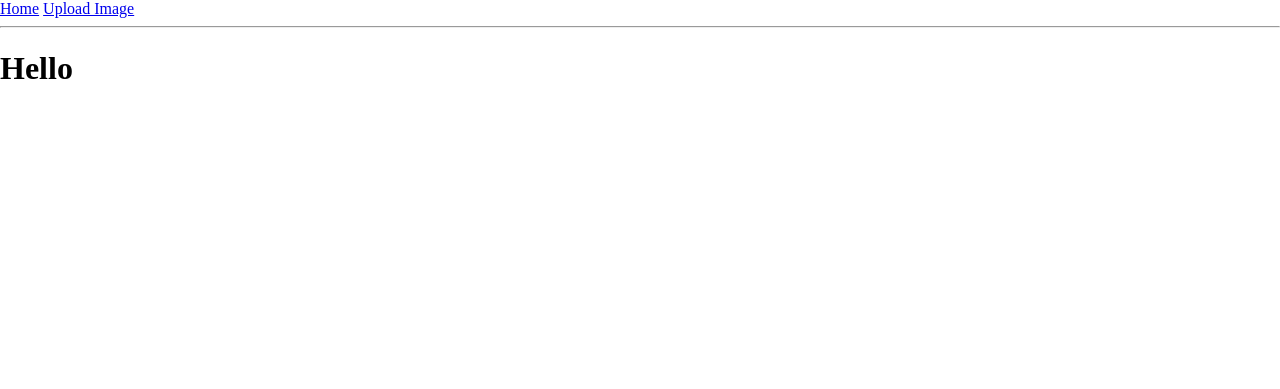
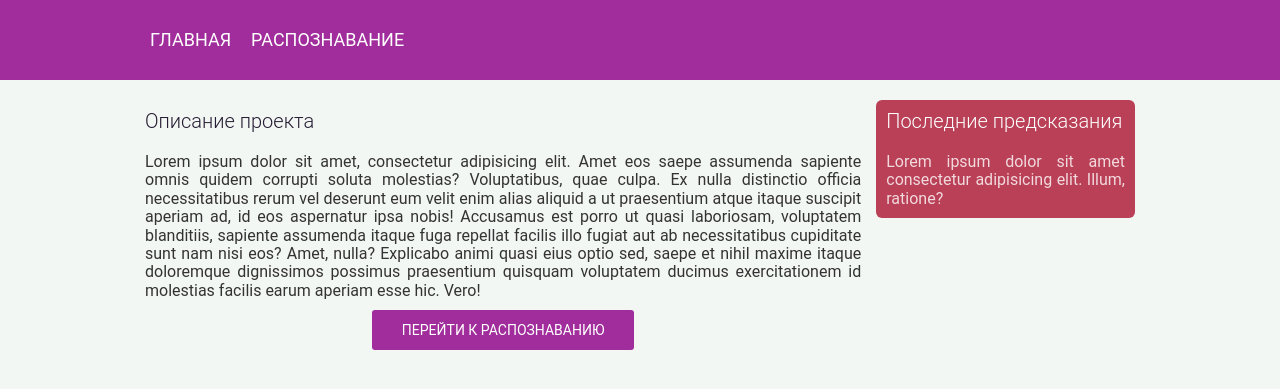
Before and after one commit to RouSage/diploma-webapp, a Flask app: page / in a window 1280 px wide. Shown: the top 389 px of the page. Run offline with Flask 2, Linux system fonts and the light colour scheme; some libraries are stand-ins or nearby versions.

Commit message:
Navbar and basic Index page markup

```diff
--- a/app/static/css/style.css
+++ b/app/static/css/style.css
@@ -0,0 +1,130 @@
+* {
+  box-sizing: border-box;
+}
+
+body {
+  font-family: 'Roboto', sans-serif;
+  background-color: #f3f7f4;
+  font-size: 16px;
+}
+
+a {
+  text-decoration: none;
+  display: block;
+}
+
+p {
+  margin: 0;
+}
+
+h3 {
+  font-size: 20px;
+  font-weight: 300;
+  margin-top: 0;
+}
+
+.nav-header {
+  background-color: #a02d9b;
+}
+
+.container {
+  max-width: 1000px;
+  margin: auto;
+}
+
+.navbar-items {
+  min-height: 80px;
+  list-style: none;
+  display: flex;
+  margin: 0;
+  padding: 0;
+}
+.navbar-items li {
+  display: flex;
+}
+.navbar-items a {
+  text-transform: uppercase;
+  display: flex;
+  align-items: center;
+  justify-content: center;
+  padding: 10px;
+  font-size: 18px;
+  text-align: center;
+  color: #ffffff;
+}
+.navbar-items a:hover {
+  color: #ffffff;
+  background-color: rgba(255, 255, 255, 0.1);
+}
+.navbar-items a.active {
+  color: #ffffff;
+  background-color: rgba(255, 255, 255, 0.1);
+}
+
+.card {
+  background-color: #999999;
+  padding: 10px;
+  border-radius: 6px;
+}
+.card-secondary {
+  background-color: #b94056;
+  padding: 10px;
+  border-radius: 6px;
+}
+.card-title {
+  color: white;
+  font-size: 20px;
+}
+.card-text {
+  color: rgba(255, 255, 255, 0.8);
+  font-size: 16px;
+  text-align: justify;
+}
+
+.wrapper {
+  display: flex;
+  flex-flow: row nowrap;
+  align-items: flex-start;
+  margin-top: 10px;
+  padding: 10px 5px;
+}
+.wrapper .project-description {
+  flex: 3;
+  margin-right: 15px;
+  padding-top: 10px;
+}
+.project-description p {
+  text-align: justify;
+  font-size: 16px;
+  color: #333333;
+}
+.project-description .project-description-title {
+  color: #261e33;
+}
+.project-description .project-description-footer {
+  display: flex;
+  align-items: center;
+  justify-content: center;
+}
+.wrapper .last-pred {
+  flex: 1 2;
+}
+
+.btn {
+  border: none;
+  border-radius: 3px;
+  background-color: #999999;
+  color: white;
+  padding: 12px 30px;
+  margin: 10px 1px;
+  font-size: 14px;
+  font-weight: 400;
+  text-transform: uppercase;
+}
+.btn.btn-primary {
+  background-color: #a02d9b;
+}
+.btn.btn-primary:hover {
+  color: #ffffff;
+  background-color: #a02d9ac7;
+}
--- a/app/templates/base.html
+++ b/app/templates/base.html
@@ -1,5 +1,5 @@
 <!DOCTYPE html>
-<html lang="en">
+<html lang="ru">
   <head>
     <meta charset="UTF-8" />
     <meta name="viewport" content="width=device-width, initial-scale=1.0" />
@@ -19,17 +19,24 @@
     {% endif %}
   </head>
   <body>
-    <div>
-      <a href="{{ url_for('index') }}">Home</a>
-      <a href="{{ url_for('upload') }}">Upload Image</a>
-    </div>
-    <hr />
-    {% with messages = get_flashed_messages() %} {% if messages %}
-    <ul>
-      {% for message in messages %}
-      <li>{{ message }}</li>
-      {% endfor %}
-    </ul>
-    {% endif %} {% endwith %} {% block content %} {% endblock content %}
+    <header class="nav-header">
+      <div class="container">
+        <nav>
+          <ul class="navbar-items">
+            <li>
+              <a href="{{ url_for('index') }}">Главная</a>
+            </li>
+            <li>
+              <a href="{{ url_for('upload') }}">Распознавание</a>
+            </li>
+          </ul>
+          <!-- /.navbar-items -->
+        </nav>
+      </div>
+    </header>
+    <!-- /.header -->
+    <main role="main">
+      {% block content %} {% endblock content %}
+    </main>
   </body>
 </html>
--- a/app/templates/index.html
+++ b/app/templates/index.html
@@ -1,5 +1,37 @@
-{% extends 'base.html' %}
-
-{% block content %}
-<h1>Hello</h1>
+{% extends 'base.html' %} {% block content %}
+<div class="container">
+  <div class="wrapper">
+    <section class="project-description">
+      <h3 class="project-description-title">Описание проекта</h3>
+      <p>
+        Lorem ipsum dolor sit amet, consectetur adipisicing elit. Amet eos saepe
+        assumenda sapiente omnis quidem corrupti soluta molestias? Voluptatibus,
+        quae culpa. Ex nulla distinctio officia necessitatibus rerum vel
+        deserunt eum velit enim alias aliquid a ut praesentium atque itaque
+        suscipit aperiam ad, id eos aspernatur ipsa nobis! Accusamus est porro
+        ut quasi laboriosam, voluptatem blanditiis, sapiente assumenda itaque
+        fuga repellat facilis illo fugiat aut ab necessitatibus cupiditate sunt
+        nam nisi eos? Amet, nulla? Explicabo animi quasi eius optio sed, saepe
+        et nihil maxime itaque doloremque dignissimos possimus praesentium
+        quisquam voluptatem ducimus exercitationem id molestias facilis earum
+        aperiam esse hic. Vero!
+      </p>
+      <div class="project-description-footer">
+        <a
+          href="{{ url_for('upload') }}"
+          class="btn btn-primary project-description-btn"
+          >Перейти к распознаванию</a
+        >
+      </div>
+    </section>
+    <aside class="last-pred card-secondary">
+      <h3 class="card-title">
+        Последние предсказания
+      </h3>
+      <p class="card-text">
+        Lorem ipsum dolor sit amet consectetur adipisicing elit. Illum, ratione?
+      </p>
+    </aside>
+  </div>
+</div>
 {% endblock content %}
```
